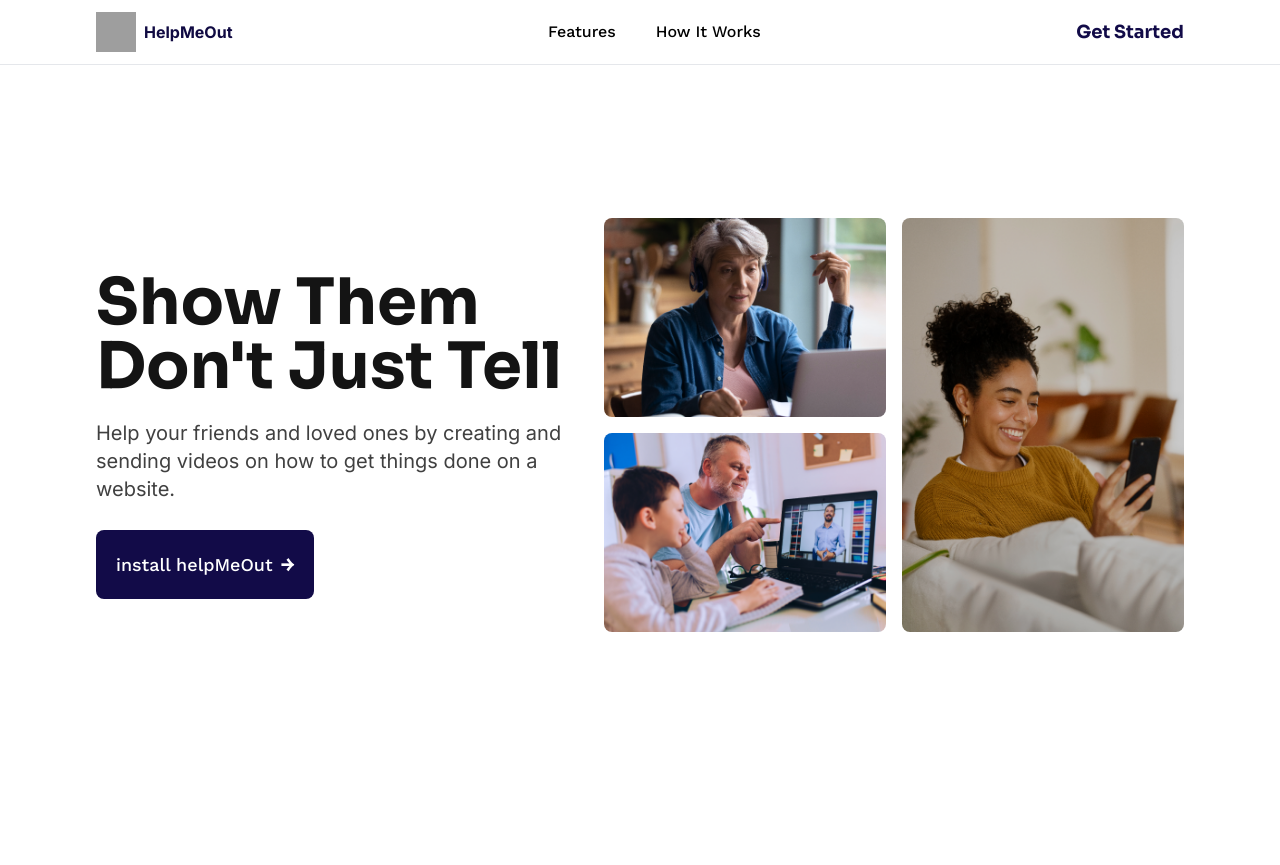
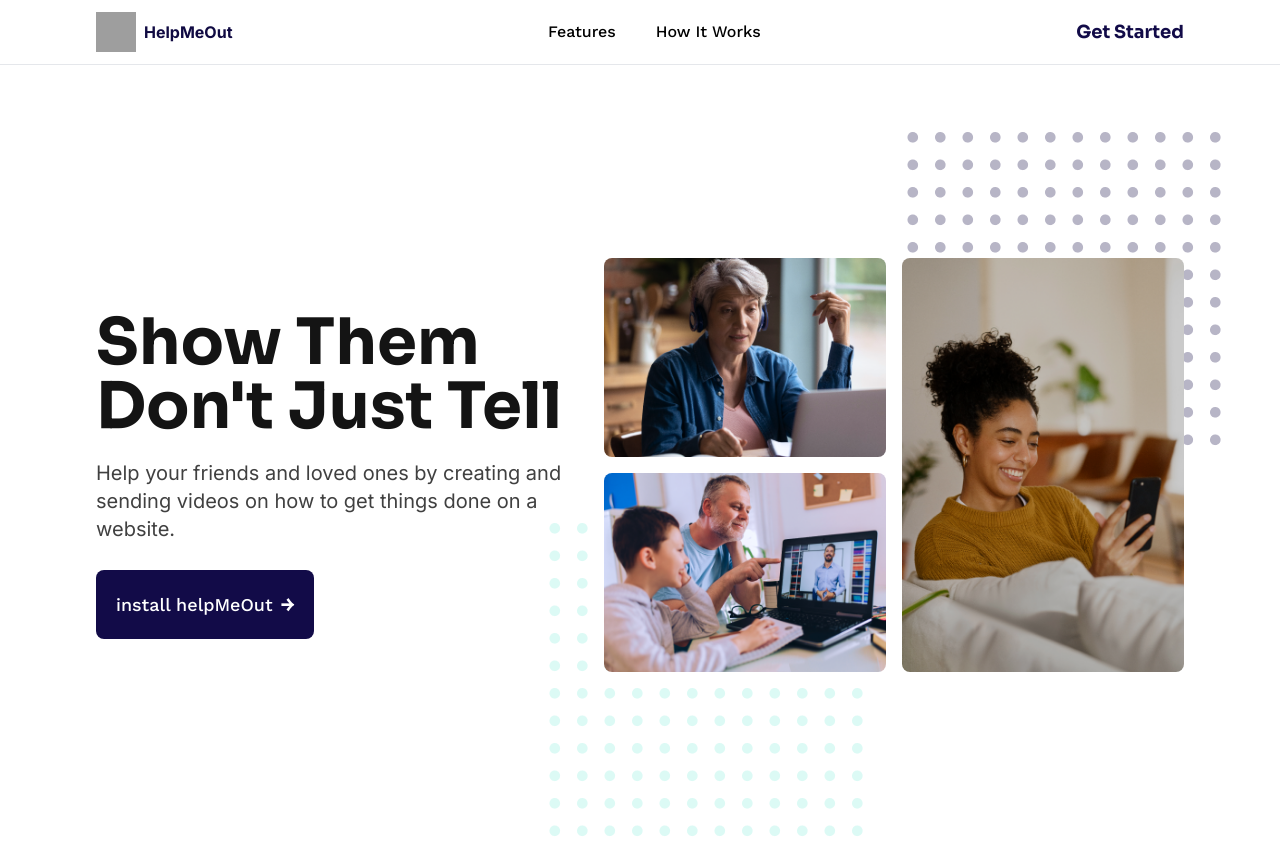
Before and after one commit to Prechyious/hng-stage-five, a React (Vite) app in the folder task-one/: page / in a window 1280 px wide. Before the commit the page ends 800 px from the top, so only its background shows below. Built offline with nearby package versions, Linux system fonts and the light colour scheme; grey boxes are pictures that could not be loaded.

Commit message:
finished hero-section

```diff
--- a/task-one/src/components/HeroSection.jsx
+++ b/task-one/src/components/HeroSection.jsx
@@ -2,10 +2,12 @@ import { Link } from "react-router-dom";
 import image1 from "../assets/images/image1.png";
 import image2 from "../assets/images/image2.png";
 import image3 from "../assets/images/image3.png";
+import tealDots from "../assets/images/tealDots.png";
+import greyDots from "../assets/images/greyDots.png";
 
 const HeroSection = () => {
     return (
-        <section className="flex items-center justify-center gap-6 px-24 h-[90dvh]">
+        <section className="flex relative items-center justify-center gap-6 px-24 h-[100dvh]">
             <div>
                 <h1 className="text-[4rem] leading-[4rem] text-headings font-bold font-sora mb-5 max-w-[29.5rem]">
                     Show Them Don't Just Tell
@@ -34,6 +36,16 @@ const HeroSection = () => {
                         alt=""
                     />
                 </div>
+                <img
+                    className="absolute hidden xl:block top-[4.20rem] -z-10 xl:right-[2.6rem]"
+                    src={greyDots}
+                    alt=""
+                />
+                <img
+                    className="absolute hidden xl:block bottom-[1.75rem] right-[25.03rem] -z-10"
+                    src={tealDots}
+                    alt=""
+                />
             </div>
         </section>
     );
```
